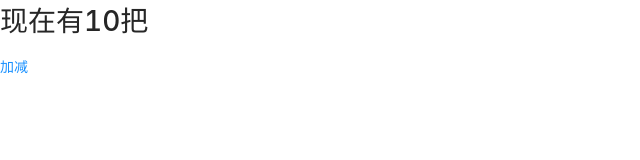
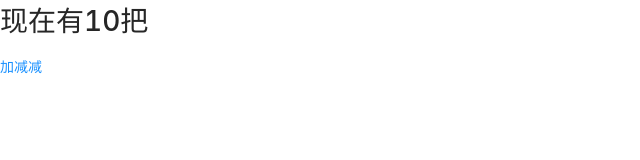
Before and after one commit to yokeney/chatroor, a React app: page / in a window 1280 px wide. Shown: the top 160 px of the page, without its empty margins (0-640 px from the left). Built offline with nearby package versions, Linux system fonts and the light colour scheme.

Commit message:
redux 4.4

```diff
--- a/package.json
+++ b/package.json
@@ -49,7 +49,9 @@
     "react-app-polyfill": "^0.1.3",
     "react-dev-utils": "^6.1.1",
     "react-dom": "^16.6.3",
+    "react-thunk": "^1.0.0",
     "redux": "3.7.0",
+    "redux-thunk": "^2.3.0",
     "resolve": "1.8.1",
     "sass-loader": "7.1.0",
     "style-loader": "0.23.0",
--- a/src/App.js
+++ b/src/App.js
@@ -6,11 +6,13 @@ import {Button} from 'antd-mobile'
          const nmu=store.getState();
          const AddGun=this.props.AddGun;
          const DelGun=this.props.DelGun;
+         const AddGunAsync=this.props.AddGunAsync;
          return (
              <div>
                  <h1>现在有{nmu}把</h1>
                  <Button type="primary" onClick={()=>store.dispatch(AddGun())}>加</Button>
                  <Button type="danger" onClick={()=>store.dispatch(DelGun())}>减</Button>
+                 <Button type="danger" onClick={()=>store.dispatch(AddGunAsync())}>减</Button>
              </div>
          )
      }
--- a/src/index.js
+++ b/src/index.js
@@ -1,11 +1,12 @@
 import React from "react";
 import ReactDom from 'react-dom';
 import App from './App';
-import {createStore} from 'redux';
-import {counter,AddGun,DelGun} from './index_redux.js'
-const store=createStore(counter)
+import {applyMiddleware,createStore} from 'redux';
+import thunk from 'redux-thunk';
+import {counter,AddGun,DelGun,AddGunAsync} from './index_redux.js'
+const store=createStore(counter,applyMiddleware(thunk));
 function render(){
-    ReactDom.render(<App store={store} AddGun={AddGun} DelGun={DelGun}/>,document.getElementById('root'))
+    ReactDom.render(<App store={store} AddGun={AddGun} AddGunAsync={AddGunAsync} DelGun={DelGun} />,document.getElementById('root'))
 }
 render();
 store.subscribe(render);
--- a/src/index_redux.js
+++ b/src/index_redux.js
@@ -17,3 +17,10 @@ export function DelGun(){
     return {type:DEL}
 
 }
+export function AddGunAsync(){
+    return dispatch=>{
+        setTimeout(()=>{
+            dispatch(AddGun())
+        },2000)
+    }
+}
```
Also changed, not shown: 1 other file (tests, documents, lock files or other folders).
